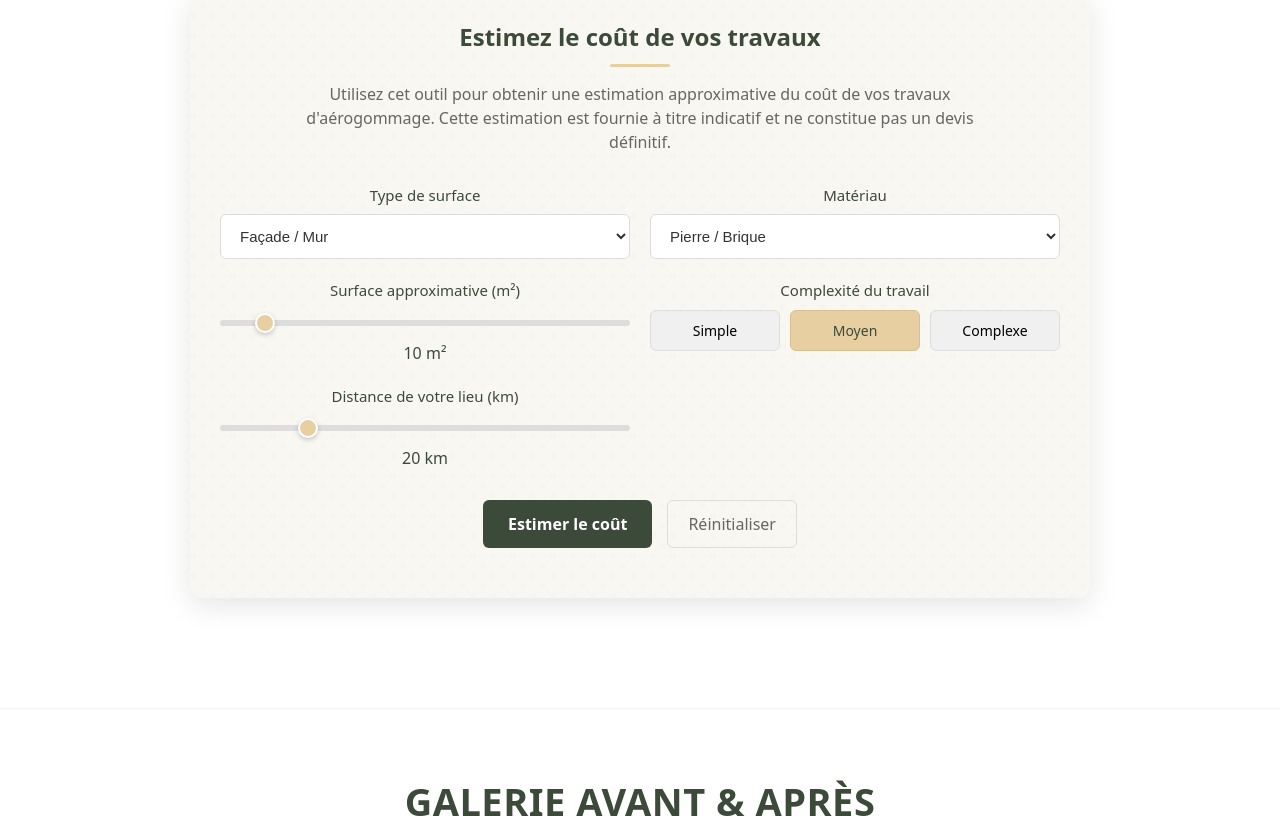
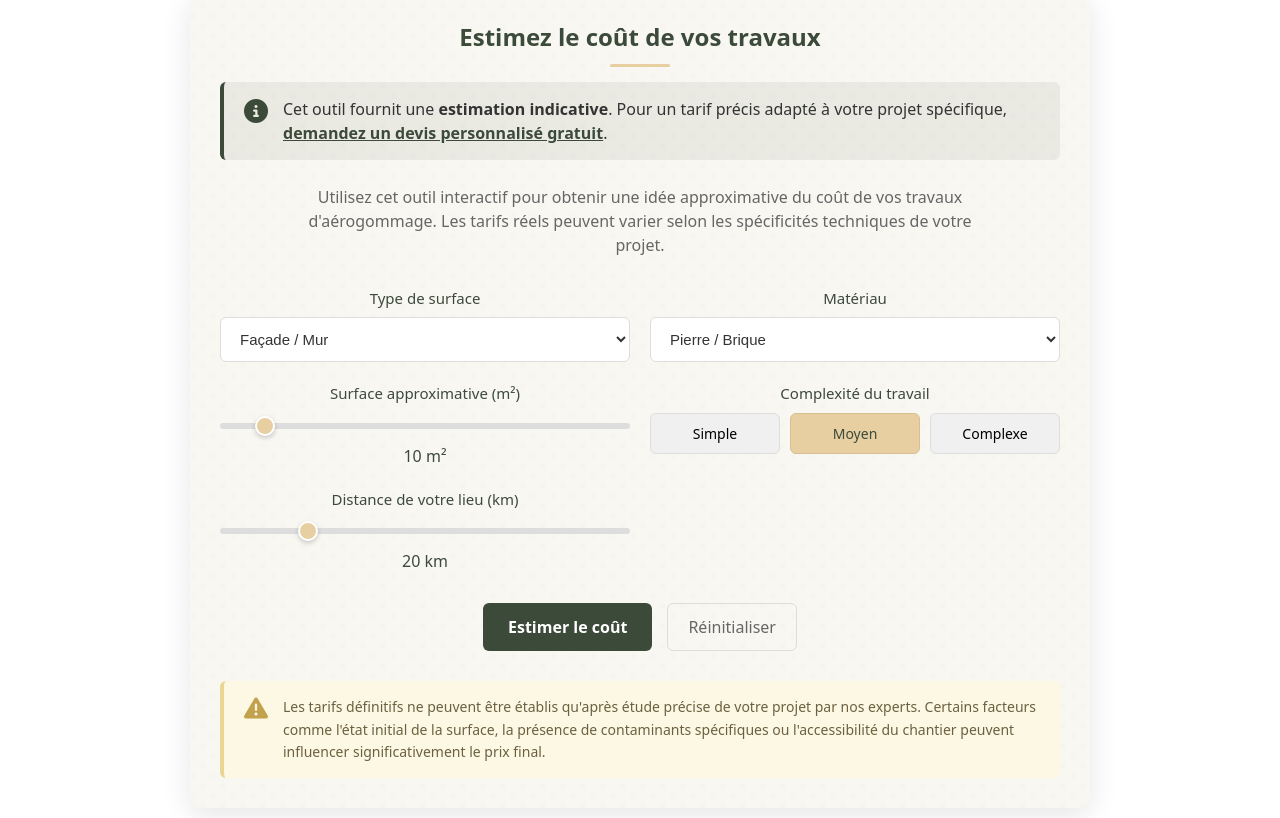
Before and after one commit to yoyoboul/aerogommage_site, a React (Vite) app: page / in a window 1280 px wide. Shown: the part 1600-2418 px from the top of the page. Built offline with nearby package versions, Linux system fonts and the light colour scheme.

Commit message:
Renforcement des messages de disclaimer pour l'estimateur de coût

```diff
--- a/src/components/CostEstimator.jsx
+++ b/src/components/CostEstimator.jsx
@@ -88,9 +88,16 @@ const CostEstimator = () => {
     <div className="cost-estimator-container">
       <div className="cost-estimator-wrapper">
         <h3 className="estimator-title">Estimez le coût de vos travaux</h3>
+        <div className="estimator-disclaimer-banner">
+          <i className="fas fa-info-circle"></i>
+          <p>
+            Cet outil fournit une <strong>estimation indicative</strong>. Pour un tarif précis adapté à votre projet spécifique,
+            <a href="#devis"> demandez un devis personnalisé gratuit</a>.
+          </p>
+        </div>
         <p className="estimator-description">
-          Utilisez cet outil pour obtenir une estimation approximative du coût de vos travaux d'aérogommage.
-          Cette estimation est fournie à titre indicatif et ne constitue pas un devis définitif.
+          Utilisez cet outil interactif pour obtenir une idée approximative du coût de vos travaux d'aérogommage.
+          Les tarifs réels peuvent varier selon les spécificités techniques de votre projet.
         </p>
 
         <form className="estimator-form" onSubmit={handleSubmit}>
@@ -206,7 +213,7 @@ const CostEstimator = () => {
                 <span className="price-range">
                   {estimate.min} € - {estimate.max} €
                 </span>
-                <span className="price-note">Prix estimé TTC</span>
+                <span className="price-note">Prix estimé TTC*</span>
               </div>
 
               <div className="estimate-details">
@@ -227,18 +234,23 @@ const CostEstimator = () => {
               </div>
 
               <div className="estimate-disclaimer">
-                Cette estimation est fournie à titre indicatif uniquement.
-                Pour un devis précis adapté à votre projet, veuillez nous contacter.
+                <p><strong>*Avis important :</strong> Cette estimation est générée automatiquement sur la base d'informations limitées et ne constitue pas un engagement contractuel.</p>
+                <p>Pour un devis précis tenant compte des spécificités exactes de votre projet (état des surfaces, accessibilité, contraintes techniques particulières, etc.), nous vous recommandons de faire une demande de devis détaillé.</p>
               </div>
 
               <div className="estimate-cta">
                 <a href="#devis" className="btn-secondary">
-                  Demander un devis précis
+                  <i className="fas fa-file-invoice"></i> Obtenir un devis précis gratuit
                 </a>
               </div>
             </div>
           </div>
         )}
+
+        <div className="estimator-footnote">
+          <i className="fas fa-exclamation-triangle"></i>
+          <p>Les tarifs définitifs ne peuvent être établis qu'après étude précise de votre projet par nos experts. Certains facteurs comme l'état initial de la surface, la présence de contaminants spécifiques ou l'accessibilité du chantier peuvent influencer significativement le prix final.</p>
+        </div>
       </div>
     </div>
   );
--- a/src/styles/CostEstimator.css
+++ b/src/styles/CostEstimator.css
@@ -316,34 +316,119 @@
   color: #333;
 }
 
+.estimator-disclaimer-banner {
+  background-color: rgba(60, 74, 58, 0.08);
+  border-left: 4px solid #3c4a3a;
+  padding: 15px 20px;
+  border-radius: 6px;
+  margin-bottom: 25px;
+  display: flex;
+  align-items: flex-start;
+  text-align: left;
+}
+
+.estimator-disclaimer-banner i {
+  font-size: 24px;
+  color: #3c4a3a;
+  margin-right: 15px;
+  margin-top: 2px;
+  flex-shrink: 0;
+}
+
+.estimator-disclaimer-banner p {
+  margin: 0;
+  color: #333;
+  font-size: 16px;
+  line-height: 1.5;
+}
+
+.estimator-disclaimer-banner a {
+  color: #3c4a3a;
+  text-decoration: underline;
+  font-weight: 600;
+  transition: color 0.2s;
+}
+
+.estimator-disclaimer-banner a:hover {
+  color: #e8cfa2;
+}
+
+.estimator-footnote {
+  margin-top: 30px;
+  padding: 15px 20px;
+  background-color: #fdf8e3;
+  border-radius: 6px;
+  border-left: 4px solid #ebd592;
+  display: flex;
+  align-items: flex-start;
+  text-align: left;
+}
+
+.estimator-footnote i {
+  color: #c2a24e;
+  font-size: 24px;
+  margin-right: 15px;
+  margin-top: 0px;
+  flex-shrink: 0;
+}
+
+.estimator-footnote p {
+  margin: 0;
+  color: #6b6142;
+  font-size: 14px;
+  line-height: 1.6;
+}
+
 .estimate-disclaimer {
   font-size: 14px;
-  color: #777;
+  color: #666;
   margin-bottom: 20px;
   line-height: 1.5;
-  font-style: italic;
+  background-color: #f9f9f9;
+  padding: 15px;
+  border-radius: 6px;
+  text-align: left;
+}
+
+.estimate-disclaimer p {
+  margin: 0 0 10px 0;
+}
+
+.estimate-disclaimer p:last-child {
+  margin-bottom: 0;
+}
+
+.estimate-disclaimer strong {
+  color: #3c4a3a;
 }
 
 .estimate-cta {
   text-align: center;
+  margin-top: 25px;
 }
 
 .estimate-cta .btn-secondary {
-  display: inline-block;
-  background-color: #e8cfa2;
-  color: #3c4a3a;
+  display: inline-flex;
+  align-items: center;
+  background-color: #3c4a3a;
+  color: white;
   text-decoration: none;
-  padding: 12px 25px;
+  padding: 14px 25px;
   border-radius: 6px;
   font-weight: 600;
   font-size: 16px;
   transition: all 0.3s;
 }
 
+.estimate-cta .btn-secondary i {
+  margin-right: 8px;
+  font-size: 18px;
+}
+
 .estimate-cta .btn-secondary:hover {
-  background-color: #d8bf92;
-  transform: translateY(-2px);
-  box-shadow: 0 5px 15px rgba(0, 0, 0, 0.1);
+  background-color: #4d5d4b;
+  transform: translateY(-3px);
+  box-shadow: 0 5px 15px rgba(0, 0, 0, 0.15);
 }
 
 /* Responsive adjustments */
```
